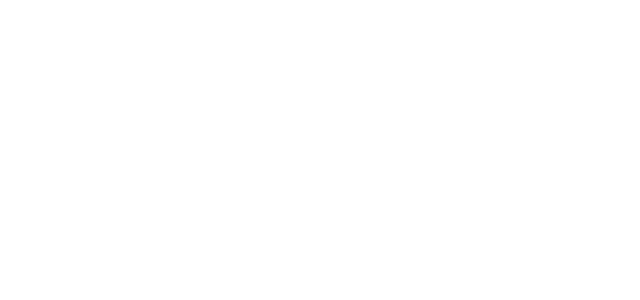
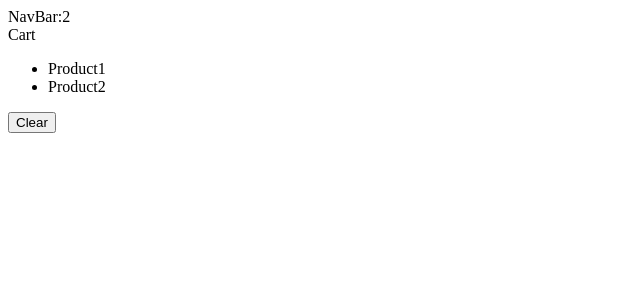
Before and after one commit to Demo-23home/React_practicing, a React (Vite) app in the folder react_app/: page / in a window 1280 px wide. Shown: the top 300 px of the page, without its empty margins (0-640 px from the left). Built offline with nearby package versions, Linux system fonts and the light colour scheme.

Commit message:
multi sync between components

```diff
--- a/react_app/src/App.tsx
+++ b/react_app/src/App.tsx
@@ -1,82 +1,23 @@
 
 import { useState } from "react";
-import produce from "immer";
+// import produce from "immer";
+import Navbar from "./components/Navbar";
+import { Cart } from "./components/Cart";
+import { set } from "immer/dist/internal";
+
+
 
 function App() {
 
-        // const [game, setGame] = useState({
-        //     id : 1,
-        //     player : {
-        //     name : "Zeyad",
-        //       },
-        //     });
-        // const handleClick = () => {
-        //   setGame({...game, player:{...game.player, name:"Mohammed"}})
-        // }
+        const [cartItems, setCartItems] = useState(["Product1", "Product2"]);
 
 
-
-        // const [pizza, setPizza] = useState({
-        //   name : "cheese",
-        //   toppings : ['mashroom']
-        // });
-
-        // const handleClick = () => {
-        //   setPizza({...pizza, toppings:[...pizza.toppings, 'Cheese']});
-        // }
-
-
-        // const [cart ,setCart] = useState({
-        //   discount : .1,
-        //   items :[
-        //     {id:1, title:"Product1", quantity:1},
-        //     {id:2, title:"Product2", quantity:2}
-        //   ]
-        // })
-
-
-        // const handleClick = () => {
-        //   setCart({...cart, items:cart.items.map(item => item.id === 1? {...item, quantity:item.quantity+1}:item)})
-        // }
-
-
-//     const [tags, setTags] = useState(['happy','cheerful']);
-
-//     const handleClick = () => {
-//         // Add
-//         setTags([...tags, 'sad'])
-//         //Remove
-//         setTags(tags.filter( (tag)=> tag !== 'happy'))
-
-//         //update
-//         setTags(tags.filter(tag => tag === 'happy'? 'happnies': tag))
-// }
-
-
-
-
-        // const [bugs, setBugs] = useState([
-        //         {id : 1, title:"Bug1", fixed:false},
-        //         {id : 2, title:"Bug2", fixed:false},
-        // ]);
-
-        // const handleClick = () => {
-        //         // setBugs(bugs.map(bug => bug.id === 1 ? { ...bug, fixed : true} : bug))
-        //         setBugs(produce(draft => {
-        //                 const bug =draft.find(bug => bug.id === 1);
-        //                 if (bug) bug.fixed = true;
-        //         }))
-        // }
-
-
-        // console.log(bugs)
-        // return <div><button onClick={handleClick}>Click Me</button>
-        //         {bugs.map(bug =><p key={bug.id}>{bug.title} {bug.fixed ?  'Fixed' : 'New'}</p>)}
-        // </div>
-
-
-
-
+        return (
+                <div>
+                <Navbar cartItemsCount={cartItems.length}/>
+                <Cart cartItems={cartItems} onClear={() => setCartItems([])}/>
+                </div>
+        )
 
 }
 
--- /dev/null
+++ b/react_app/src/components/Cart.tsx
@@ -0,0 +1,25 @@
+import React from 'react'
+import Like from './Like'
+
+interface Props {
+    cartItems: string [],
+    onClear : () => void;
+}
+
+
+
+export const Cart = ({cartItems, onClear}:Props) => {
+
+
+
+  return (
+    <>
+    <div>Cart</div>
+    <ul>
+        {cartItems.map(item => <li key={item}>{item}</li>)}
+    </ul>
+
+    <button onClick={onClear}>Clear</button>
+    </>
+  )
+}
--- /dev/null
+++ b/react_app/src/components/Navbar.tsx
@@ -0,0 +1,15 @@
+import React from 'react'
+
+interface Props{
+    cartItemsCount: number;
+}
+
+
+export const Navbar = ({cartItemsCount}:Props) => {
+
+  return (
+    <div>NavBar:{cartItemsCount}</div>
+  )
+}
+
+export default Navbar
```
